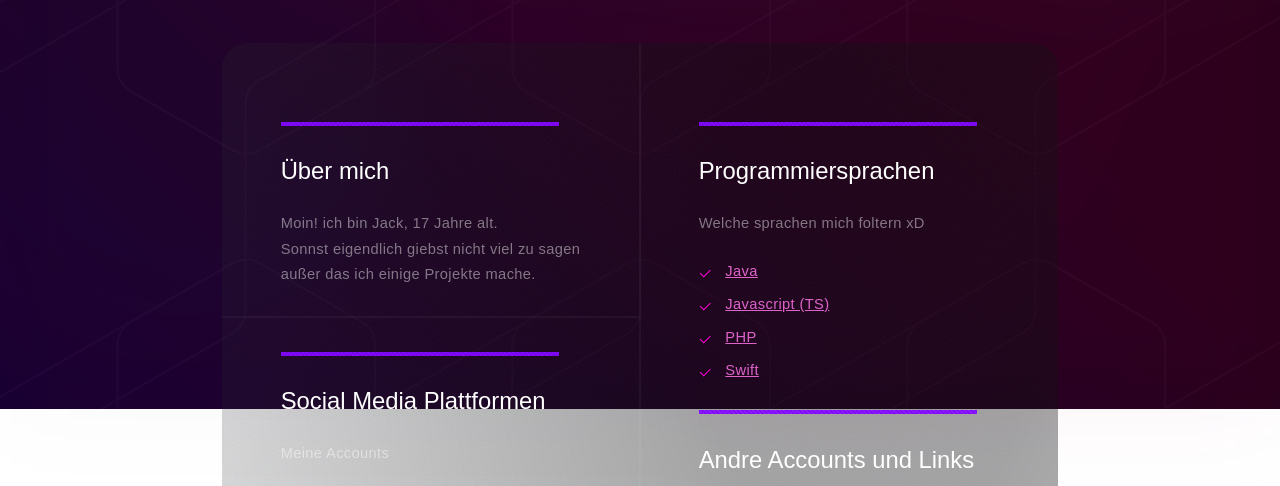
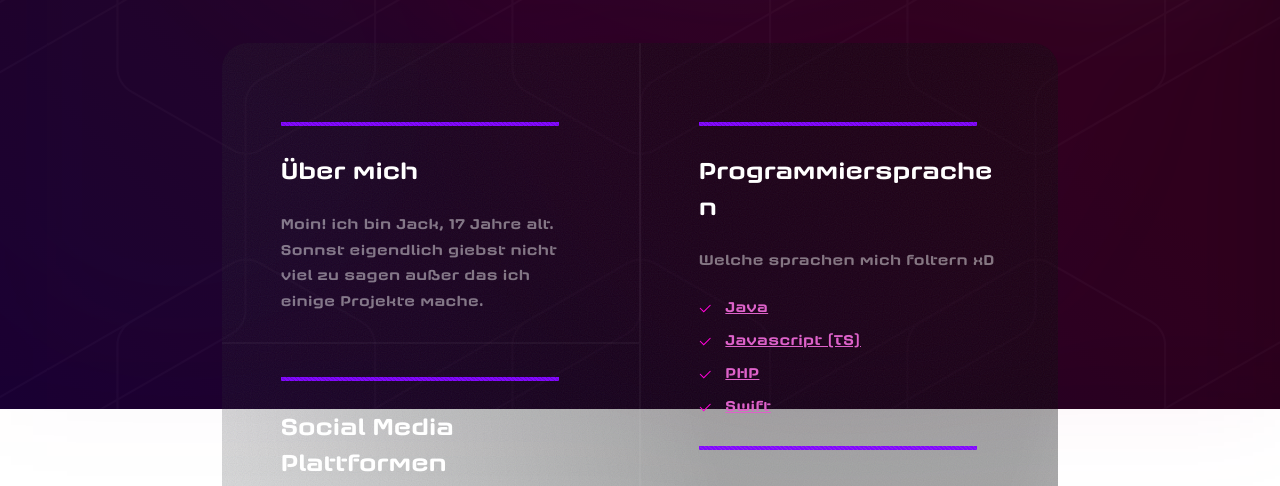
Before and after one commit to CoderPvP/CodingTT-Website, a plain HTML site: page index.html in a window 1280 px wide. Shown: the part 391-877 px from the top of the page. Drawn offline with Linux system fonts and the light colour scheme.

Commit message:
Updated Font

```diff
--- a/resources/css/tweaks.css
+++ b/resources/css/tweaks.css
@@ -1,7 +1,12 @@
 html {
-	--sitewide-font: "Anta", sans-serif;
+	--sitewide-font: "Axaxax", sans-serif;
 	--sitewide-font-weight: 400;
 	--sitewide-font-size: 1.625em;
+}
+
+@font-face {
+    font-family: 'Axaxax';
+    src: url('/resources/font/axaxax_bd.otf') format('opentype');
 }
 
 html {
```
Also changed, not shown: resources/font/axaxax_bd.otf (renamed from resources/font/axaxax bd.otf).
